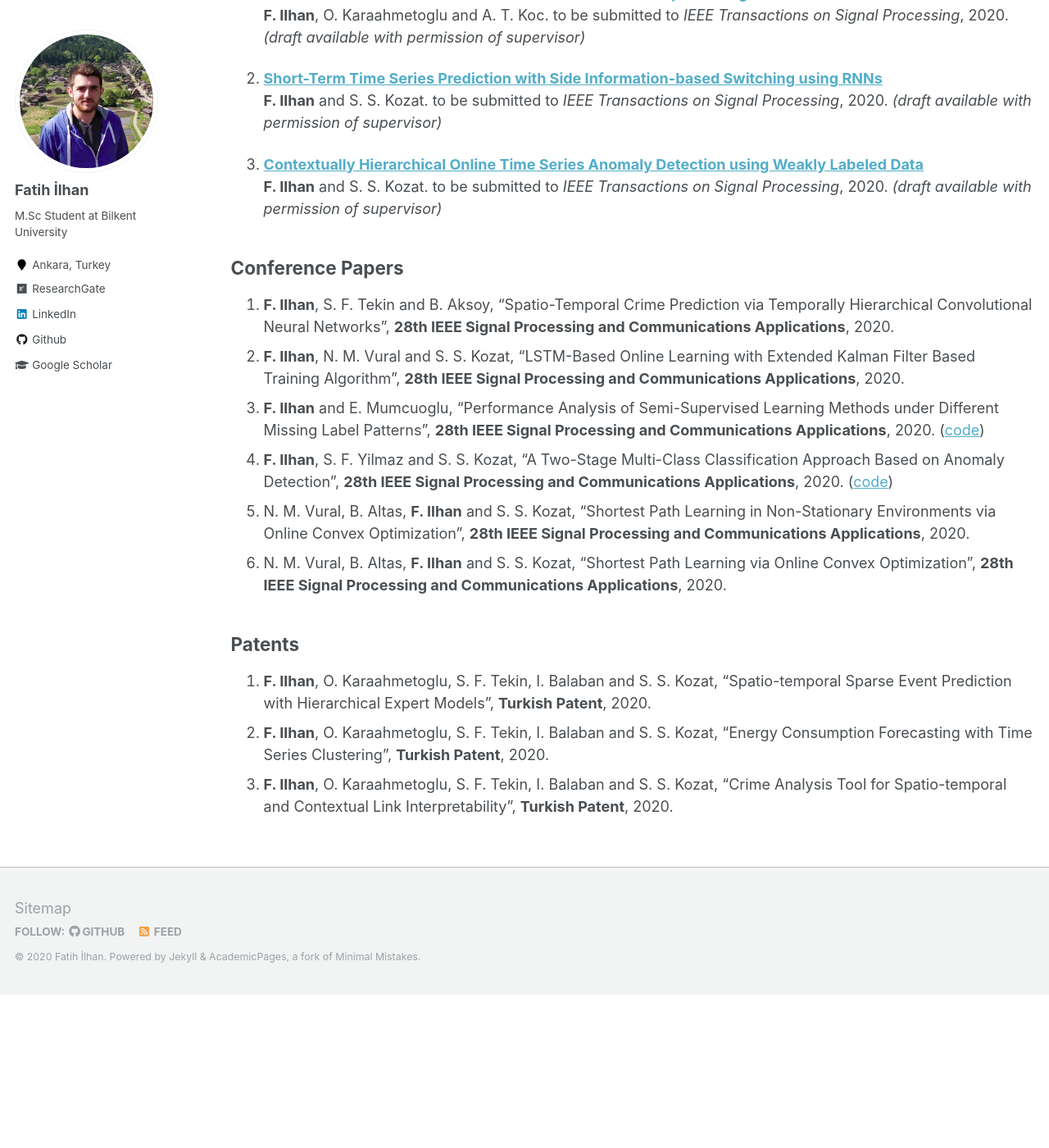
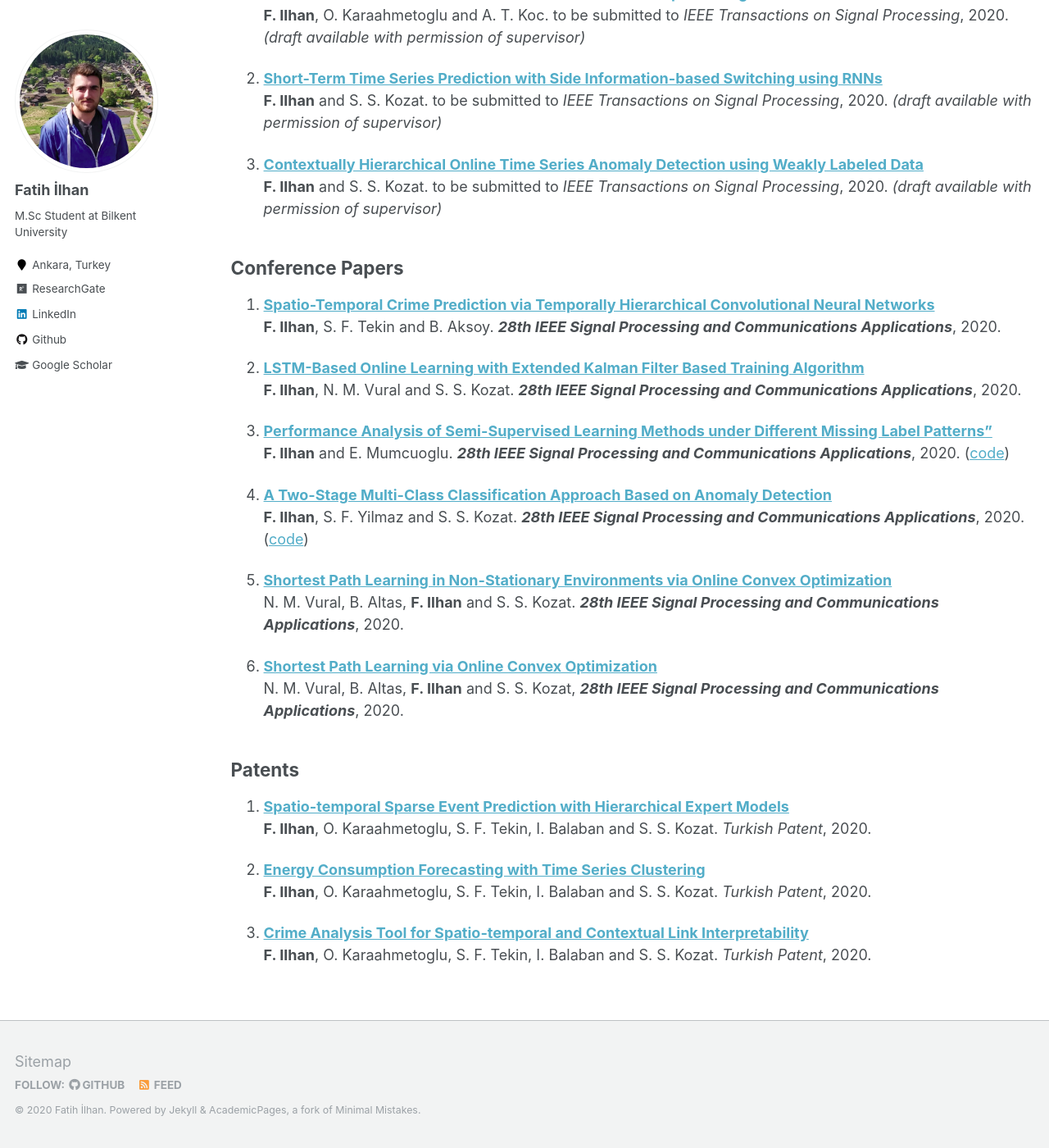
Before and after one commit to fatih-ilhan/fatih-ilhan.github.io, a Jekyll site: the page built from _pages/publications.md, in a window 1280 px wide and 1400 px high, scrolled down 1367 px. Shown: the whole window at 82% size. Built offline with Jekyll 4.4.1, drawn with Linux system fonts in a browser that asks for light colours; before the commit the page ends 2580 px from its top, so only the background shows below that.

Commit message:
update about.md

```diff
--- a/_pages/publications.md
+++ b/_pages/publications.md
@@ -61,15 +61,41 @@ to be submitted to <i>IEEE Transactions on Signal Processing</i>, 2020. _(draft
 
 ## Conference Papers
 
-1.  **F. Ilhan**, S. F. Tekin and B. Aksoy, "Spatio-Temporal Crime Prediction via Temporally Hierarchical Convolutional Neural Networks", **28th IEEE Signal Processing and Communications Applications**, 2020.
-2.  **F. Ilhan**, N. M. Vural and S. S. Kozat, "LSTM-Based Online Learning with Extended Kalman Filter Based Training Algorithm", **28th IEEE Signal Processing and Communications Applications**, 2020.
-3.  **F. Ilhan** and E. Mumcuoglu, "Performance Analysis of Semi-Supervised Learning Methods under Different Missing Label Patterns", **28th IEEE Signal Processing and Communications Applications**, 2020\. ([code](https://github.com/fatih-ilhan/ssl-exploration))
-4.  **F. Ilhan**, S. F. Yilmaz and S. S. Kozat, "A Two-Stage Multi-Class Classification Approach Based on Anomaly Detection", **28th IEEE Signal Processing and Communications Applications**, 2020\. ([code](https://github.com/fatih-ilhan/anomaly-detection-for-mcc))
-5.  N. M. Vural, B. Altas, **F. Ilhan** and S. S. Kozat, "Shortest Path Learning in Non-Stationary Environments via Online Convex Optimization", **28th IEEE Signal Processing and Communications Applications**, 2020.
-6.  N. M. Vural, B. Altas, **F. Ilhan** and S. S. Kozat, "Shortest Path Learning via Online Convex Optimization", **28th IEEE Signal Processing and Communications Applications**, 2020.
+1. <b>[Spatio-Temporal Crime Prediction via Temporally Hierarchical Convolutional Neural Networks](http://fatih-ilhan.github.io/publications/THCNN)</b><br>
+<b>F. Ilhan</b>, S. F. Tekin and B. Aksoy.
+<i>**28th IEEE Signal Processing and Communications Applications**</i>, 2020.
+
+2. <b>[LSTM-Based Online Learning with Extended Kalman Filter Based Training Algorithm](http://fatih-ilhan.github.io/publications/EKF)</b><br>
+<b>F. Ilhan</b>, N. M. Vural and S. S. Kozat.
+<i>**28th IEEE Signal Processing and Communications Applications**</i>, 2020.
+
+3. <b>[Performance Analysis of Semi-Supervised Learning Methods under Different Missing Label Patterns"](http://fatih-ilhan.github.io/publications/SSLM)</b><br>
+<b>F. Ilhan</b> and E. Mumcuoglu.
+<i>**28th IEEE Signal Processing and Communications Applications**</i>, 2020. ([code](https://github.com/fatih-ilhan/ssl-exploration))
+
+4. <b>[A Two-Stage Multi-Class Classification Approach Based on Anomaly Detection](http://fatih-ilhan.github.io/publications/TSMCC)</b><br>
+<b>F. Ilhan</b>, S. F. Yilmaz and S. S. Kozat.
+<i>**28th IEEE Signal Processing and Communications Applications**</i>, 2020. ([code](https://github.com/fatih-ilhan/anomaly-detection-for-mcc))
+
+5. <b>[Shortest Path Learning in Non-Stationary Environments via Online Convex Optimization](http://fatih-ilhan.github.io/publications/SPLNSE)</b><br>
+N. M. Vural, B. Altas, **F. Ilhan** and S. S. Kozat.
+<i>**28th IEEE Signal Processing and Communications Applications**</i>, 2020.
+
+6. <b>[Shortest Path Learning via Online Convex Optimization](http://fatih-ilhan.github.io/publications/SPL)</b><br>
+N. M. Vural, B. Altas, **F. Ilhan** and S. S. Kozat,
+<i>**28th IEEE Signal Processing and Communications Applications**</i>, 2020.
+
 
 ## Patents
 
-1.  **F. Ilhan**, O. Karaahmetoglu, S. F. Tekin, I. Balaban and S. S. Kozat, "Spatio-temporal Sparse Event Prediction with Hierarchical Expert Models", **Turkish Patent**, 2020.
-2.  **F. Ilhan**, O. Karaahmetoglu, S. F. Tekin, I. Balaban and S. S. Kozat, "Energy Consumption Forecasting with Time Series Clustering", **Turkish Patent**, 2020.
-3.  **F. Ilhan**, O. Karaahmetoglu, S. F. Tekin, I. Balaban and S. S. Kozat, "Crime Analysis Tool for Spatio-temporal and Contextual Link Interpretability", **Turkish Patent**, 2020.
+1. <b>[Spatio-temporal Sparse Event Prediction with Hierarchical Expert Models](http://fatih-ilhan.github.io/publications/HEM)</b><br>
+**F. Ilhan**, O. Karaahmetoglu, S. F. Tekin, I. Balaban and S. S. Kozat.
+<i>Turkish Patent</i>, 2020.
+
+2. <b>[Energy Consumption Forecasting with Time Series Clustering](http://fatih-ilhan.github.io/publications/ECF)</b><br>
+**F. Ilhan**, O. Karaahmetoglu, S. F. Tekin, I. Balaban and S. S. Kozat.
+<i>Turkish Patent</i>, 2020.
+
+3. <b>[Crime Analysis Tool for Spatio-temporal and Contextual Link Interpretability](http://fatih-ilhan.github.io/publications/CAT)</b><br>
+**F. Ilhan**, O. Karaahmetoglu, S. F. Tekin, I. Balaban and S. S. Kozat.
+<i>Turkish Patent</i>, 2020.
```
